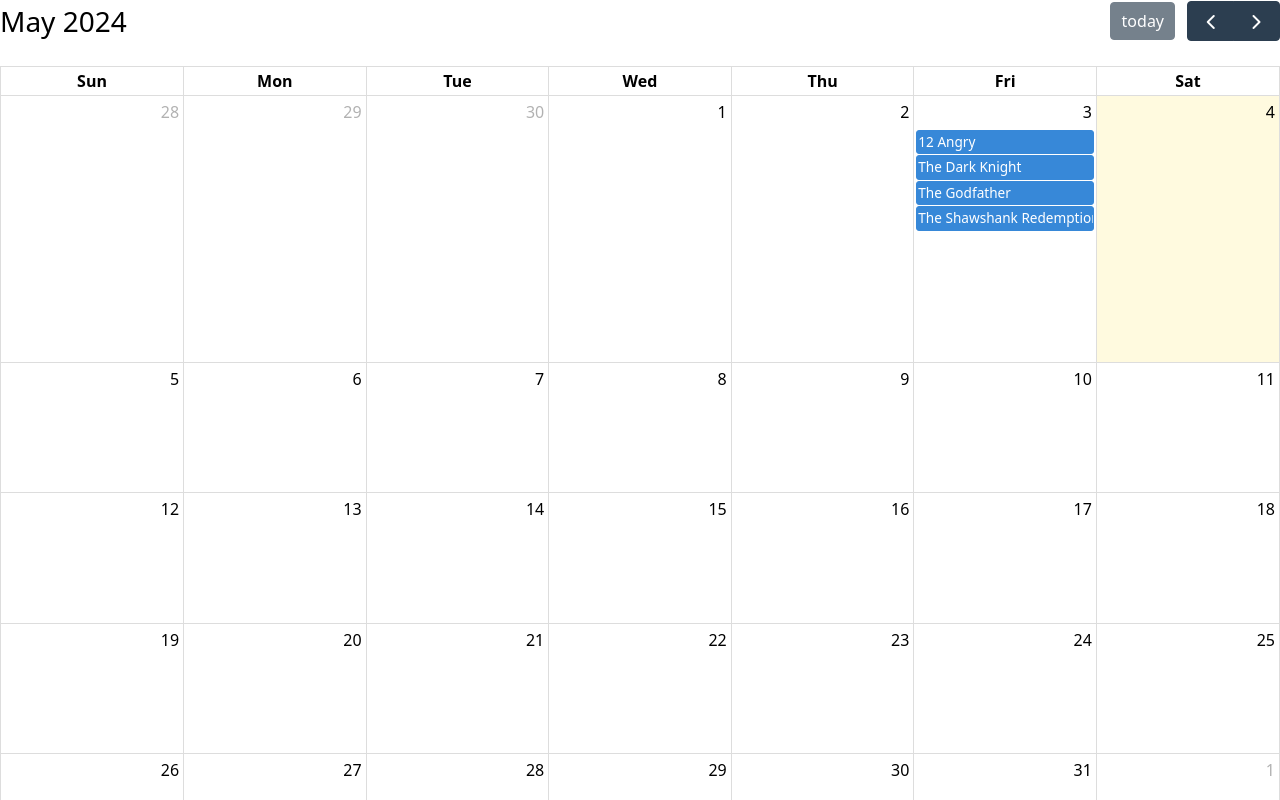
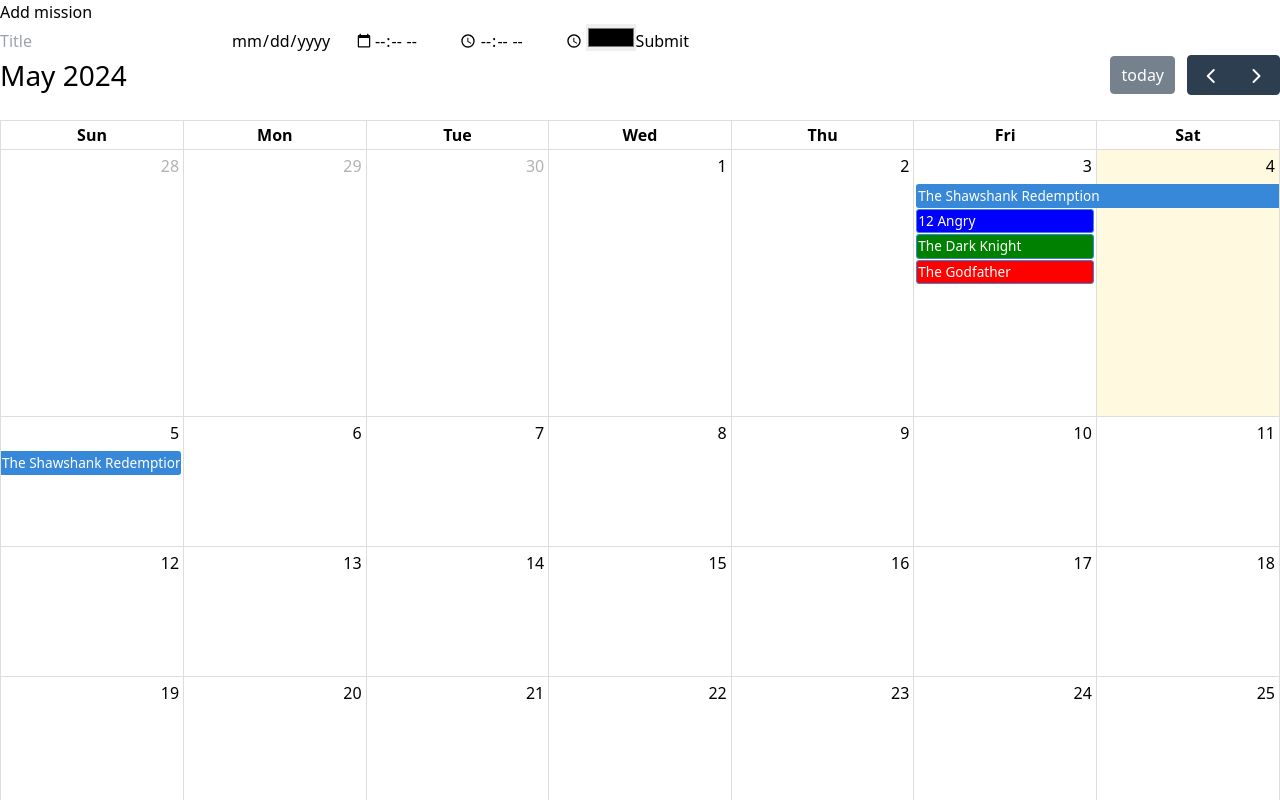
Before and after one commit to cmoileo/team-planner, a React (Vite) app: page / in a window 1280 px wide. Shown: the top 800 px of the page. Built offline with nearby package versions, Linux system fonts and the light colour scheme.

Commit message:
add addmission layout

```diff
--- a/src/datas/missions.json
+++ b/src/datas/missions.json
@@ -2,21 +2,25 @@
   {
     "id": 0,
     "title": "The Shawshank Redemption",
-    "date": "2024-05-03"
+    "start": "2024-05-03",
+    "end": "2024-05-06"
   },
   {
     "id": 1,
     "title": "The Godfather",
-    "date": "2024-05-03"
+    "date": "2024-05-03",
+    "backgroundColor": "red"
   },
   {
     "id": 2,
     "title": "The Dark Knight",
-    "date": "2024-05-03"
+    "date": "2024-05-03",
+    "backgroundColor": "green"
   },
   {
     "id": 3,
     "title": "12 Angry",
-    "date": "2024-05-03"
+    "date": "2024-05-03",
+    "backgroundColor": "blue"
   }
 ]
--- a/src/modules/planning/domain/dto/Mission.dto.ts
+++ b/src/modules/planning/domain/dto/Mission.dto.ts
@@ -1,5 +1,8 @@
 export type MissionDto = {
     id: number;
     title: string;
-    date: string;
+    date?: string;
+    start?: string;
+    end?: string;
+    backgroundColor?: string;
 }
--- /dev/null
+++ b/src/modules/planning/presentation/layout/AddMission/add-mission.viewModel.tsx
@@ -0,0 +1,14 @@
+export const useAddMissionViewModel = () => {
+    const handleOpenModal = () => {
+        console.log('hey')
+    }
+
+    const handleAddMission = () => {
+        console.log('hey')
+    }
+
+    return {
+        handleOpenModal,
+        handleAddMission
+    }
+}
--- /dev/null
+++ b/src/modules/planning/presentation/layout/AddMission/addMission.layout.tsx
@@ -0,0 +1,19 @@
+import {MainButton} from "../../../../../ui/MainButton.tsx";
+import {useAddMissionViewModel} from "./add-mission.viewModel.tsx";
+
+export const AddMissionLayout = () => {
+    const {handleOpenModal, handleAddMission} = useAddMissionViewModel();
+    return (
+        <div>
+            <MainButton onClick={handleOpenModal} children={"Add mission"} />
+            <form action="submit">
+                <input type="text" placeholder={"Title"} />
+                <input type="date" placeholder={"Date"} />
+                <input type="time" placeholder={"Start"} />
+                <input type="time" placeholder={"End"} />
+                <input type="color" placeholder={"Color"} />
+                <MainButton onClick={handleAddMission} children={"Submit"} />
+            </form>
+        </div>
+    )
+}
--- a/src/modules/planning/presentation/page/Page.tsx
+++ b/src/modules/planning/presentation/page/Page.tsx
@@ -2,11 +2,13 @@
 import {MissionDto} from "../../domain/dto/Mission.dto.ts";
 import {useState} from "react";
 import dataMissions from "../../../../datas/missions.json";
+import {AddMissionLayout} from "../layout/AddMission/addMission.layout.tsx";
 
 export const PlanningPage = () => {
     const [missions] = useState<MissionDto[]>(dataMissions);
     return (
-        <div>
+        <div className={"w-10/12 m-auto flex flex-col gap-12 mt-20 pb-16"}>
+            <AddMissionLayout />
             <CalendarLayout missions={missions} />
         </div>
     )
--- /dev/null
+++ b/src/ui/MainButton.tsx
@@ -0,0 +1,5 @@
+export const MainButton = ({onClick, children}: {onClick: () => void, children: React.ReactNode}) => {
+    return (
+        <button className={"p-2 bg-blue-700 text-1x transition text-white rounded-lg active:bg-blue-800"} onClick={onClick}>{children}</button>
+    )
+}
```
